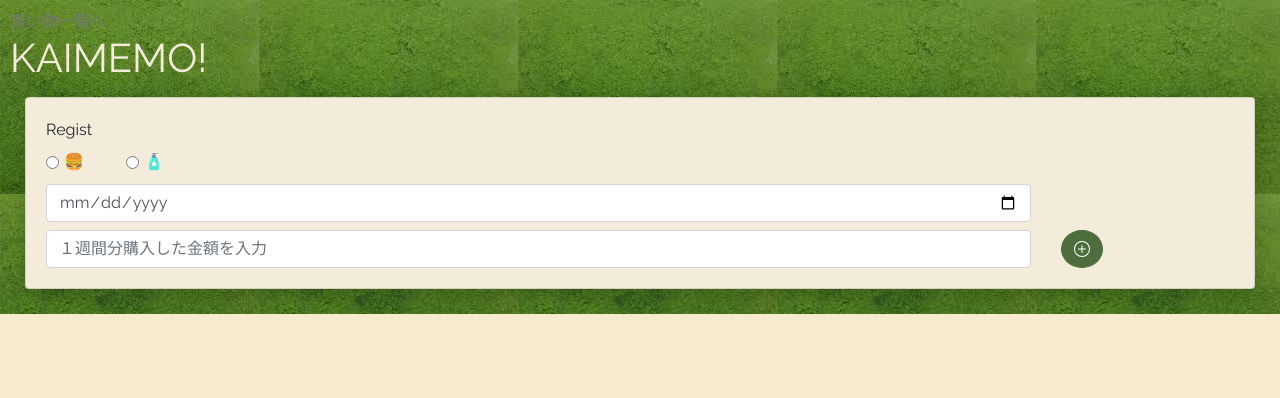
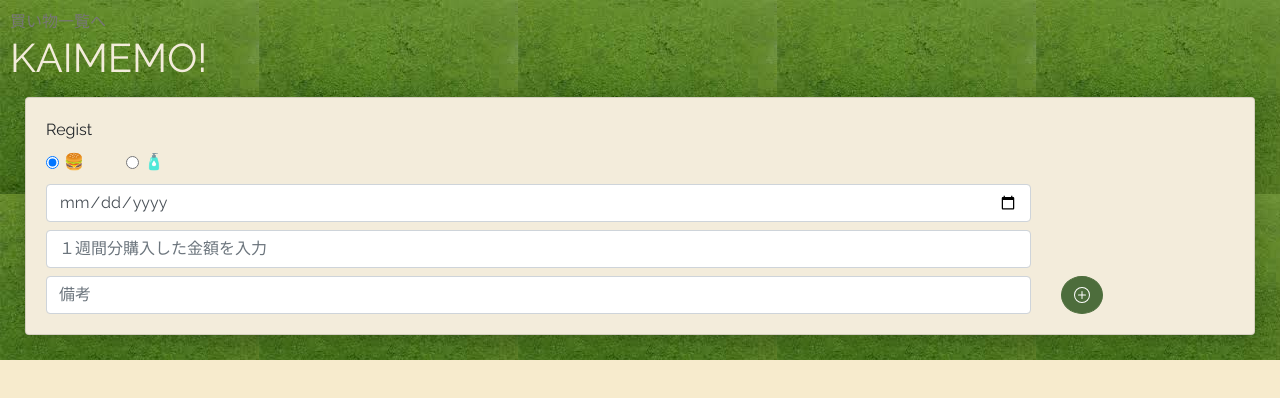
Before and after one commit to myantyuWorld/kaimemo, a Vue app: page /second in a window 1280 px wide. Shown: the top 398 px of the page. Built offline with nearby package versions, Linux system fonts and the light colour scheme.

Commit message:
total ammount modify

```diff
--- a/src/route/RouteTotalAMount.vue
+++ b/src/route/RouteTotalAMount.vue
@@ -15,7 +15,7 @@
 					<div class="row mt-2">
 							<div class="col-auto">
 								<div class="form-check form-check-inline">
-									<input class="form-check-input" type="radio" value="0">
+									<input class="form-check-input" type="radio" value="0" checked>
 									<label class="form-check-label" for="inlineCheckbox1">🍔</label>
 								</div>
 							</div>
@@ -38,6 +38,13 @@
 							<input type="number" class="form-control" placeholder="１週間分購入した金額を入力"/>
 						</div>
 						<div class="col-2">
+						</div>
+					</div>
+					<div class="row mt-2">
+						<div class="col">
+							<input type="text" class="form-control" placeholder="備考"/>
+						</div>
+						<div class="col-2">
 							<BaseButton color="btn-primary rounded-circle btn--item--add">
 								<svg xmlns="http://www.w3.org/2000/svg" width="16" height="16" fill="currentColor"
 									class="bi bi-plus-circle" viewBox="0 0 16 16">
```
